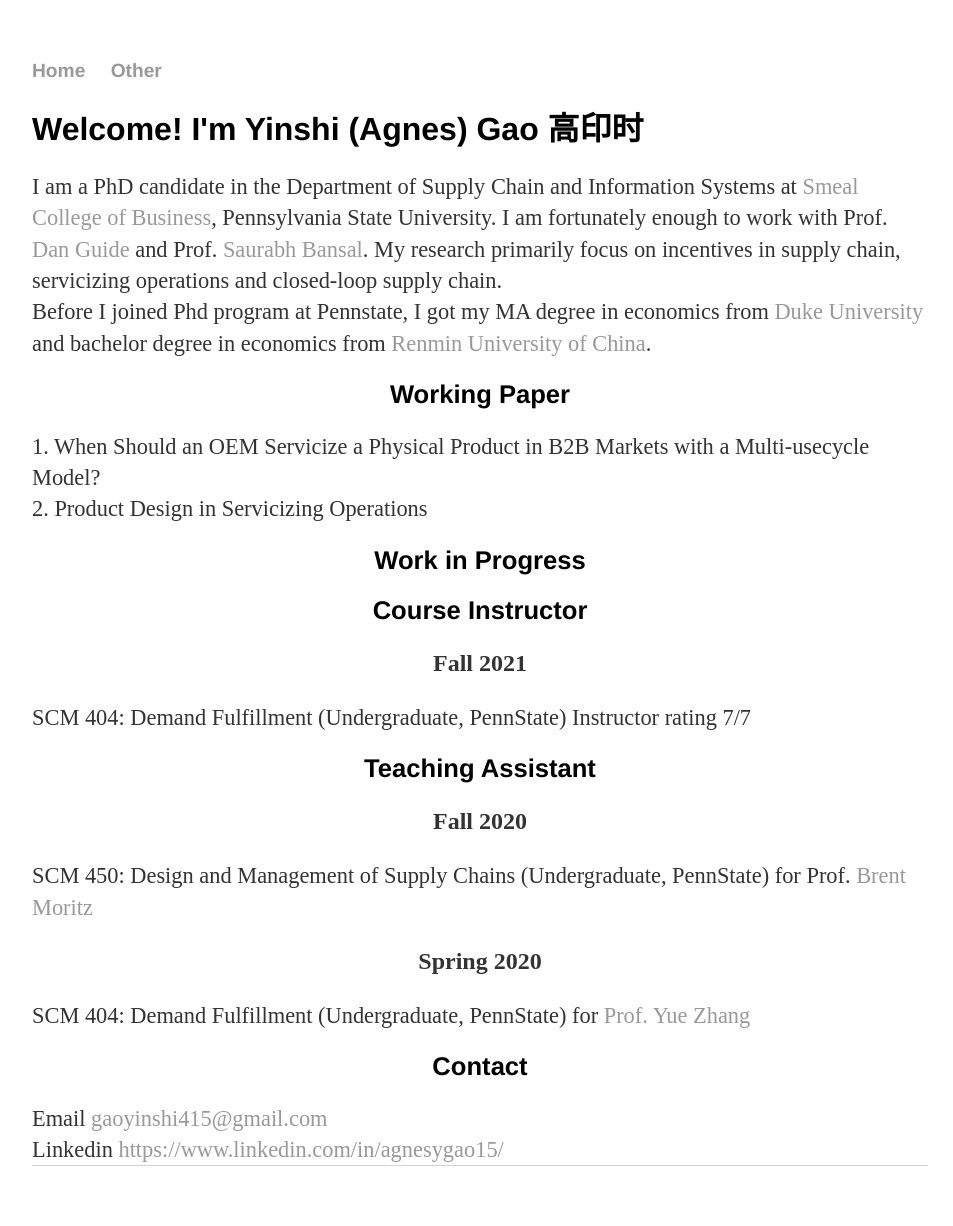
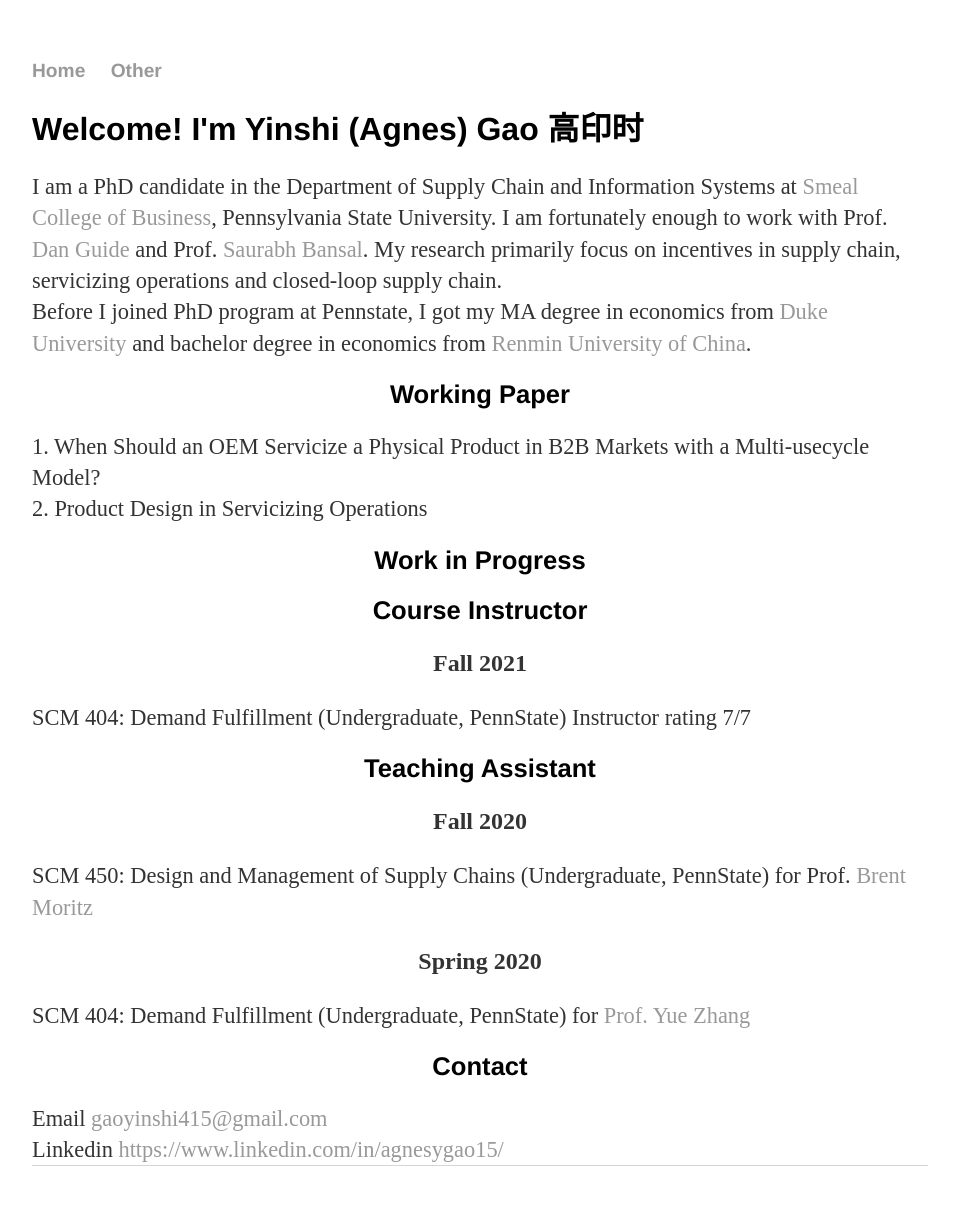
Before and after one commit to yinshi-gao/yinshi-gao.github.io, a Jekyll site: the page built from index.html, in a window 1280 px wide. Shown: the whole page, without its empty margins (160-1113 px from the left). Built offline with Jekyll 4.4.1, drawn with Linux system fonts in a browser that asks for light colours.

```diff
--- a/index.html
+++ b/index.html
@@ -8,7 +8,7 @@ title: Yinshi (Agnes) Gao
 		I am fortunately enough to work with Prof. <a href="http://www.personal.psu.edu/drg16/">Dan Guide</a> and Prof. <a href="https://directory.smeal.psu.edu/sub32">Saurabh Bansal</a>.
 		My research primarily focus on incentives in supply chain, servicizing operations and closed-loop supply chain. </p2>
 	<br>
-	<p2> Before I joined Phd program at Pennstate, I got my MA degree in economics from <a href="https://duke.edu/">Duke University</a>
+	<p2> Before I joined PhD program at Pennstate, I got my MA degree in economics from <a href="https://duke.edu/">Duke University</a>
 		and bachelor degree in economics from <a href="https://www.ruc.edu.cn/en">Renmin University of China</a>.
 	</p2>
 	<h2>Working Paper</h2>
```
